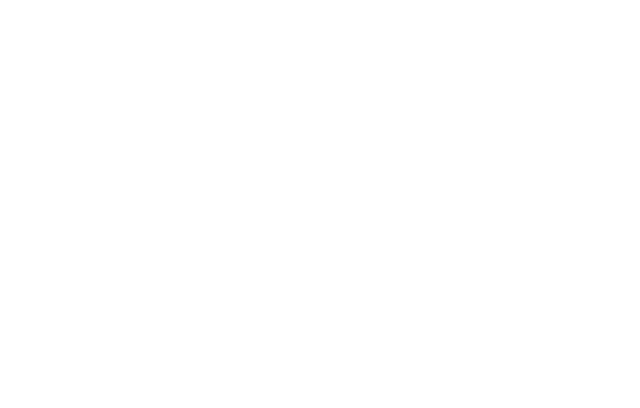
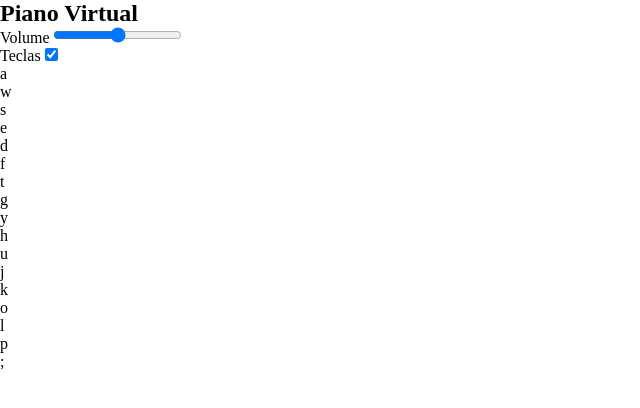
Before and after one commit to izaque459/Simulador-Piano, a plain HTML site: page index.html in a window 1280 px wide. Shown: the whole page, without its empty margins (0-640 px from the left). Drawn offline with Linux system fonts and the light colour scheme.

Commit message:
Criado em html a base do teclado

```diff
--- a/index.html
+++ b/index.html
@@ -9,7 +9,35 @@
 </head>
 <body>
     <div class="container">
+        <header>
+            <h2>Piano Virtual</h2>
+            <div class="column">
+                <span>Volume</span> <input type="range">
+            </div>
+            <div class="column keys-check">
+                <span>Teclas</span> <input type="checkbox" checked>
+            </div>
+        </header>
+        <ul class="piano-keys">
+            <li class="key white"><span>a</span></li>
+            <li class="key black"><span>w</span></li>
+            <li class="key white"><span>s</span></li>
+            <li class="key black"><span>e</span></li>
+            <li class="key white"><span>d</span></li>
+            <li class="key black"><span>f</span></li>
+            <li class="key white"><span>t</span></li>
+            <li class="key black"><span>g</span></li>
+            <li class="key white"><span>y</span></li>
+            <li class="key black"><span>h</span></li>
+            <li class="key white"><span>u</span></li>
+            <li class="key black"><span>j</span></li>
+            <li class="key white"><span>k</span></li>
+            <li class="key black"><span>o</span></li>
+            <li class="key white"><span>l</span></li>
+            <li class="key black"><span>p</span></li>
+            <li class="key white"><span>;</span></li>
 
+        </ul>
     </div>
 
     <script defer src="./src/scripts/engine.js"></script>
```
